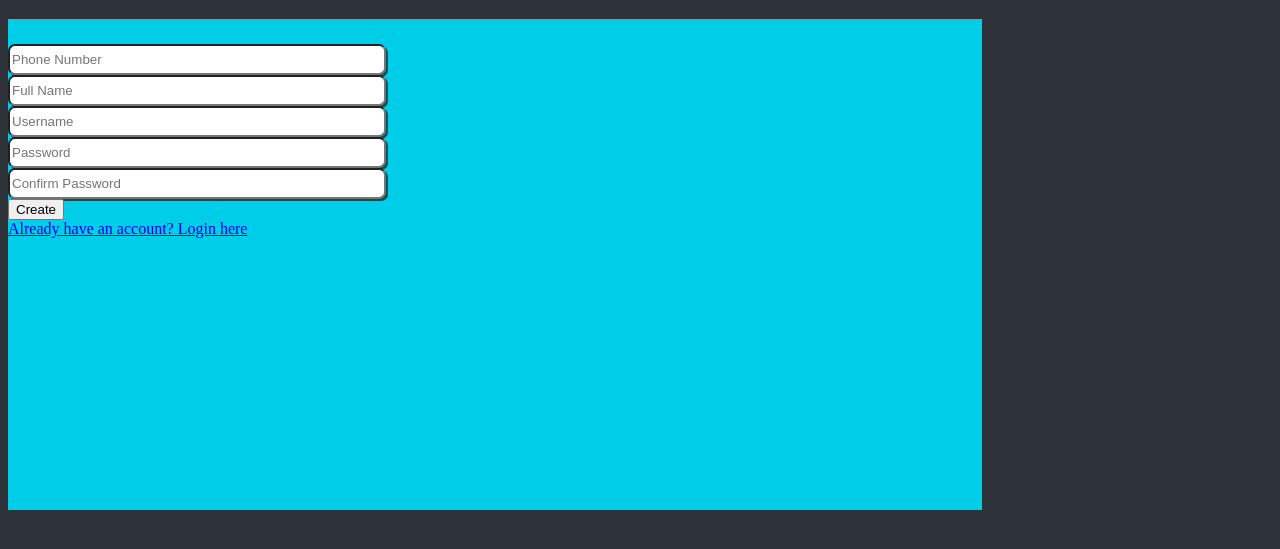
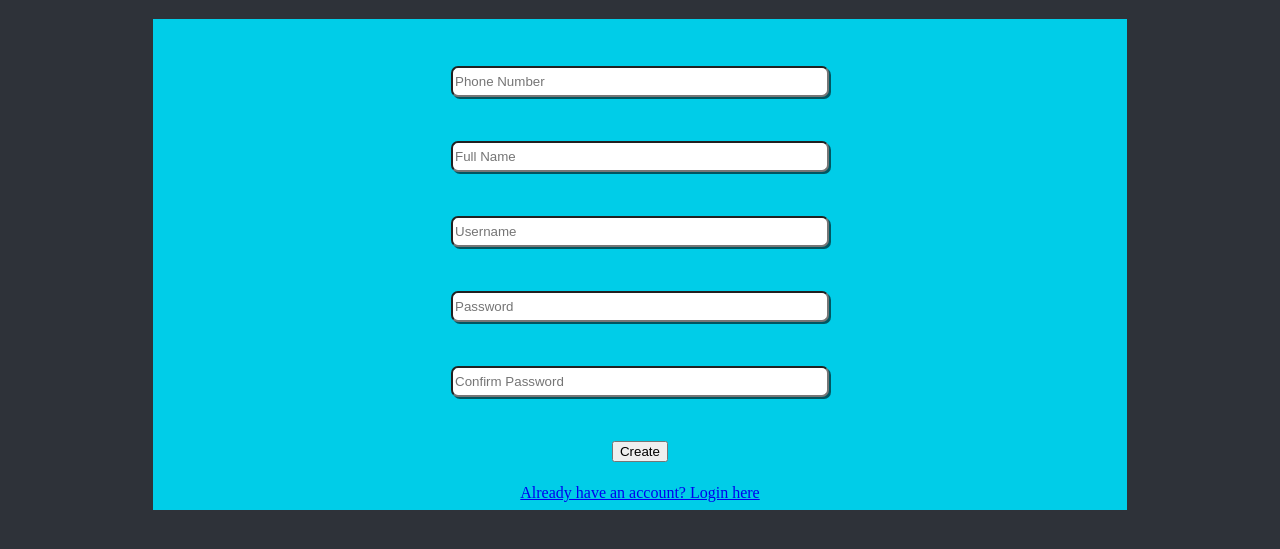
Before and after one commit to Dzolman97/f14-capstone, a website: page public/create-acct.html in a window 1280 px wide. Shown: the part 61-610 px from the top of the page. Drawn offline with Linux system fonts and the light colour scheme.

Commit message:
added styles

```diff
--- a/public/create-acct.css
+++ b/public/create-acct.css
@@ -31,3 +31,37 @@ body {
    width: 974px;
    padding-top: 25px;
 }
+
+.phoneNum {
+   text-align: center;
+   padding: 22px;
+}
+
+.name {
+   text-align: center;
+   padding: 22px;
+}
+
+.userName {
+   text-align: center;
+   padding: 22px;
+}
+
+.password {
+   text-align: center;
+   padding: 22px;
+}
+
+.password2 {
+   text-align: center;
+   padding: 22px;
+}
+
+.createBTN {
+   text-align: center;
+   padding: 22px;
+}
+
+.linkLogin {
+   text-align: center;
+}
--- a/public/create-acct.html
+++ b/public/create-acct.html
@@ -14,27 +14,29 @@
 
 
    <div>
-      <form id="createAcct" action="/create-acct" method="POST">
+      <form id="createAcct" action="/create-acct" method="POST" class="createAcct">
          <div class="card">
-            <div>
+            <div class="phoneNum">
                <input id="phoneNum" type="text" placeholder="Phone Number" required class="textbox">
             </div>
-            <div>
+            <div class="name">
                <input id="name" type="text" placeholder="Full Name" required class="textbox">
             </div>
-            <div>
+            <div class="userName">
                <input id="userName" type="text" placeholder="Username" required class="textbox">
             </div>
-            <div>
+            <div class="password">
                <input id="password" type="password" placeholder="Password" required class="textbox">
             </div>
-            <div>
+            <div class="password2">
                <input id="password2" type="password" placeholder="Confirm Password" required class="textbox">
             </div>
-            <div>
+            <div class="createBTN">
                <input id="createAcct" type="submit" value="Create">
             </div>
-            <a href="/">Already have an account? Login here</a>
+            <div class="linkLogin">
+               <a href="/">Already have an account? Login here</a>
+            </div>
          </div>
       </form>
    </div>
```
